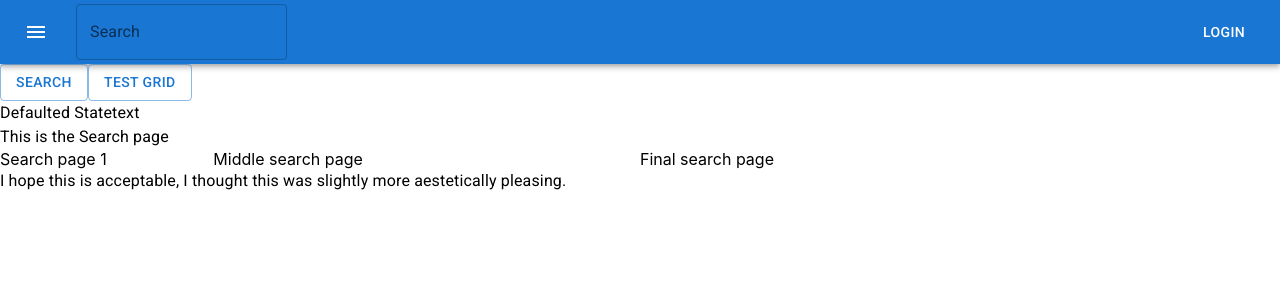
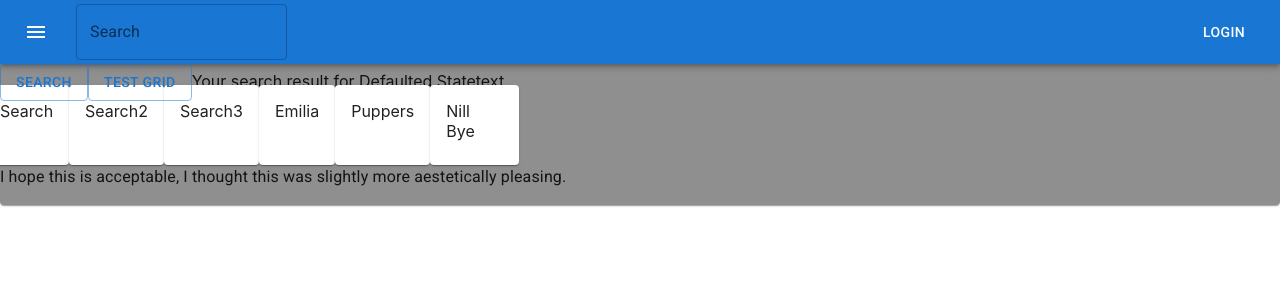
Before and after one commit to mattweidenhamer/food-viewer, a React (Create React App) app: page /search in a window 1280 px wide. Shown: the top 300 px of the page. Built offline with nearby package versions, Linux system fonts and the light colour scheme.

Commit message:
Post class check in 9/23/2022

```diff
--- a/package.json
+++ b/package.json
@@ -10,6 +10,7 @@
     "@testing-library/jest-dom": "^5.16.5",
     "@testing-library/react": "^13.4.0",
     "@testing-library/user-event": "^13.5.0",
+    "axios": "^0.27.2",
     "react": "^18.2.0",
     "react-dom": "^18.2.0",
     "react-router-dom": "^6.4.0",
--- a/src/components/Layout.js
+++ b/src/components/Layout.js
@@ -1,4 +1,4 @@
-import { Typography, Box, AppBar, Toolbar, Button, IconButton, TextField, InputAdornment } from '@mui/material'
+import { Typography, Box, AppBar, Toolbar, Button, IconButton, TextField, InputAdornment, Paper } from '@mui/material'
 import MenuIcon from '@mui/icons-material/Menu'
 import React, {useState} from 'react';
 import TestGrid from '../pages/TestGrid';
@@ -10,6 +10,7 @@ const Layout= () => {
     const [searchText, setSearchText] =useState("Defaulted Statetext")
     return  (
         <>
+        <Paper sx={{backgroundColor : "#8F8F8F", pb: 2}}>
             <BrowserRouter>
                 <Box sx={{ flexGrow: 1 }}>
                     <AppBar position="static">
@@ -25,9 +26,11 @@ const Layout= () => {
                         </IconButton>
                         <Typography variant="h6" component="div" sx={{ flexGrow: 1 }}>
                             <TextField
-                         onChange={
+                            onKeyPress={
                                 (e) => {
+                                if(e.key === "Enter"){
                                     setSearchText(e.target.value)
+                                }
                                 }
                             }
                             label="Search"
@@ -53,7 +56,7 @@ const Layout= () => {
 
                 <Button variant="outlined" component={Link} to="/testgrid">Test Grid</Button>
 
-            <Typography>{searchText}</Typography>
+                <Typography variant="H6">Your search result for {searchText}</Typography>
                 <Routes>
                     <Route exact path='/' element={<TestGrid/>}></Route>
                     <Route exact path='/testgrid' element={<TestGrid/>}></Route>
@@ -63,6 +66,7 @@ const Layout= () => {
             <Typography>
                 I hope this is acceptable, I thought this was slightly more aestetically pleasing.
             </Typography>
+        </Paper>
         </>
     )
 }
--- a/src/pages/Search.js
+++ b/src/pages/Search.js
@@ -1,16 +1,28 @@
-import { Typography, Grid} from "@mui/material";
+import { Typography, Grid, Card, CardContent, Paper} from "@mui/material";
 import React from "react";
 
 const Search = () => {
+    const people = [
+        "Search", "Search2", "Search3", "Emilia", "Puppers", "Nill Bye"
+    ]
 
     return (
         <>
-        <Typography>This is the Search page</Typography>
-        <Grid container>
-            <Grid item xs={2}>Search page 1</Grid>
-            <Grid item xs={4}>Middle search page</Grid>
-            <Grid item xs={2}>Final search page</Grid>
-        </Grid>
+            <Grid container spacing={2}>
+                {
+                    people.map(
+                        (person) => {
+                            return (
+                                <Card>
+                                    <CardContent>
+                                        <Grid item xs={6} md={2}>{person}</Grid>
+                                    </CardContent>
+                                </Card>
+                            )
+                        }
+                    )
+                }
+            </Grid>
         </>
     )
 }
--- a/src/pages/TestGrid.js
+++ b/src/pages/TestGrid.js
@@ -8,8 +8,8 @@ const TestGrid = () => {
 
     return  (
         <>
-        <Paper>
-            <Grid container>
+        <Paper sx={{pt : 2}}>
+            <Grid container spacing={2}>
                 {
                     people.map(
                         (person) => {
```
Also changed, not shown: src/api/yelp.js (added, +10 -0 lines), 1 other file (tests, documents, lock files or other folders). Lines whose indentation alone changed are shown as unchanged.
